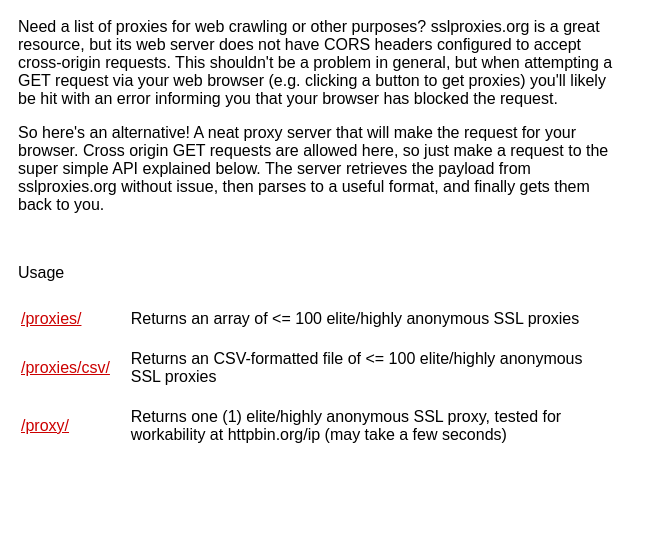
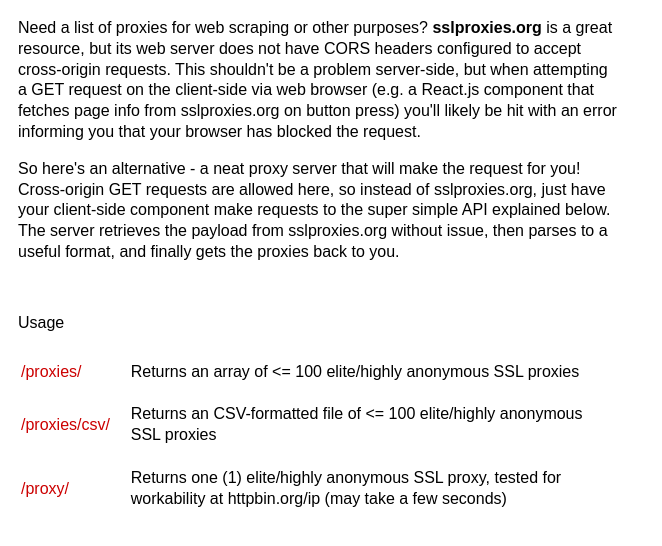
Before and after one commit to liobernard/cors-allowed-proxies, a Django app: page / in a window 1280 px wide. Shown: the top 546 px of the page, without its empty margins (0-662 px from the left). Run offline with Django 3.2, Linux system fonts and the light colour scheme.

Commit message:
Improves styling and wording of the home page.

```diff
--- a/static/style.css
+++ b/static/style.css
@@ -5,10 +5,16 @@
   margin-bottom: 54px;
 }
 
+p {
+  line-height: 1.3;
+}
+
 tr td:nth-of-type(2) {
   padding: 10px 0;
+  line-height: 1.3;
 }
 
 a {
   color: #c00;
+  text-decoration: none;
 }
--- a/templates/home.html
+++ b/templates/home.html
@@ -28,22 +28,24 @@
     </head>
     <body>
         <p>
-            Need a list of proxies for web crawling or other purposes?
-            sslproxies.org is a great resource, but its web
+            Need a list of proxies for web scraping or other purposes?
+            <b>sslproxies.org</b> is a great resource, but its web
             server does not have CORS headers configured to accept
-            cross-origin requests. This shouldn't be a problem in general,
-            but when attempting a GET request via your web browser (e.g.
-            clicking a button to get proxies) you'll likely be hit with
-            an error informing you that your browser has blocked the
-            request.
+            cross-origin requests. This shouldn't be a problem server-side,
+            but when attempting a GET request on the client-side via
+            web browser (e.g. a React.js component that fetches page
+            info from sslproxies.org on button press) you'll likely
+            be hit with an error informing you that your browser has
+            blocked the request.
         </p>
         <p>
-            So here's an alternative! A neat proxy server that will make
-            the request for your browser. Cross origin GET requests are
-            allowed here, so just make a request to the super simple
+            So here's an alternative - a neat proxy server that will make
+            the request for you! Cross-origin GET requests are
+            allowed here, so instead of sslproxies.org, just have your
+            client-side component make requests to the super simple
             API explained below. The server retrieves the
             payload from sslproxies.org without issue, then parses
-            to a useful format, and finally gets them back to you.
+            to a useful format, and finally gets the proxies back to you.
         </p>
         <br/>
         <p>Usage</p>
```
